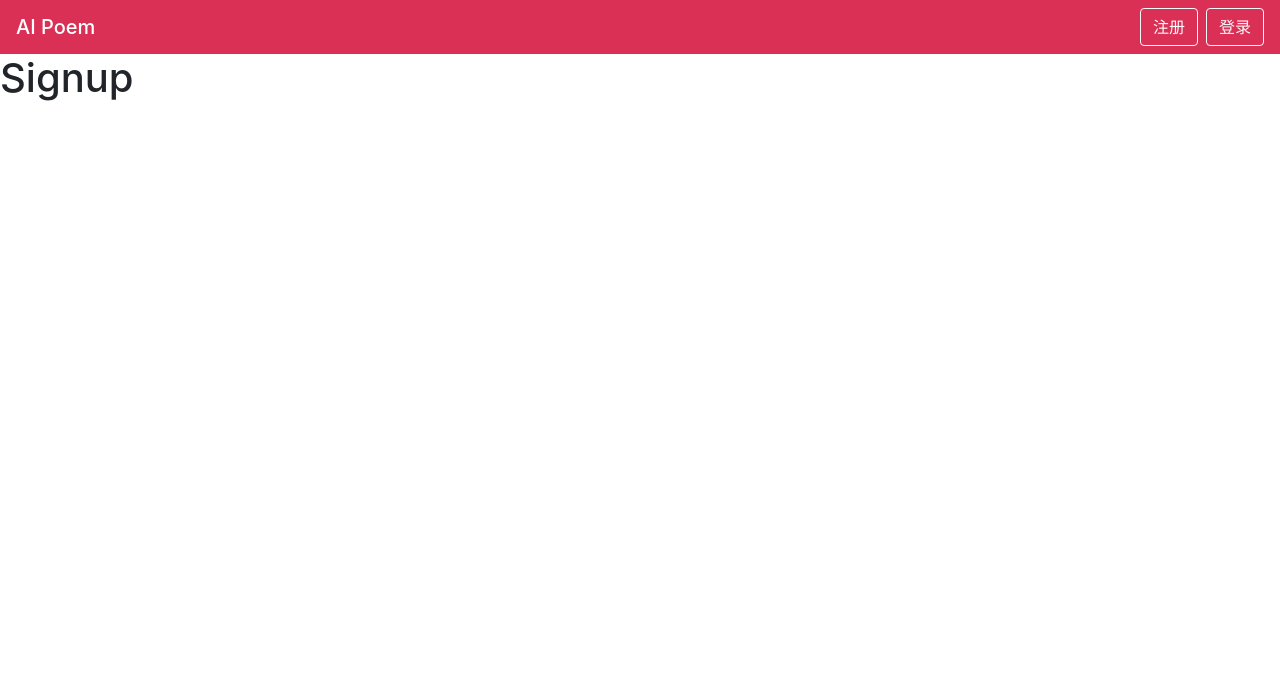
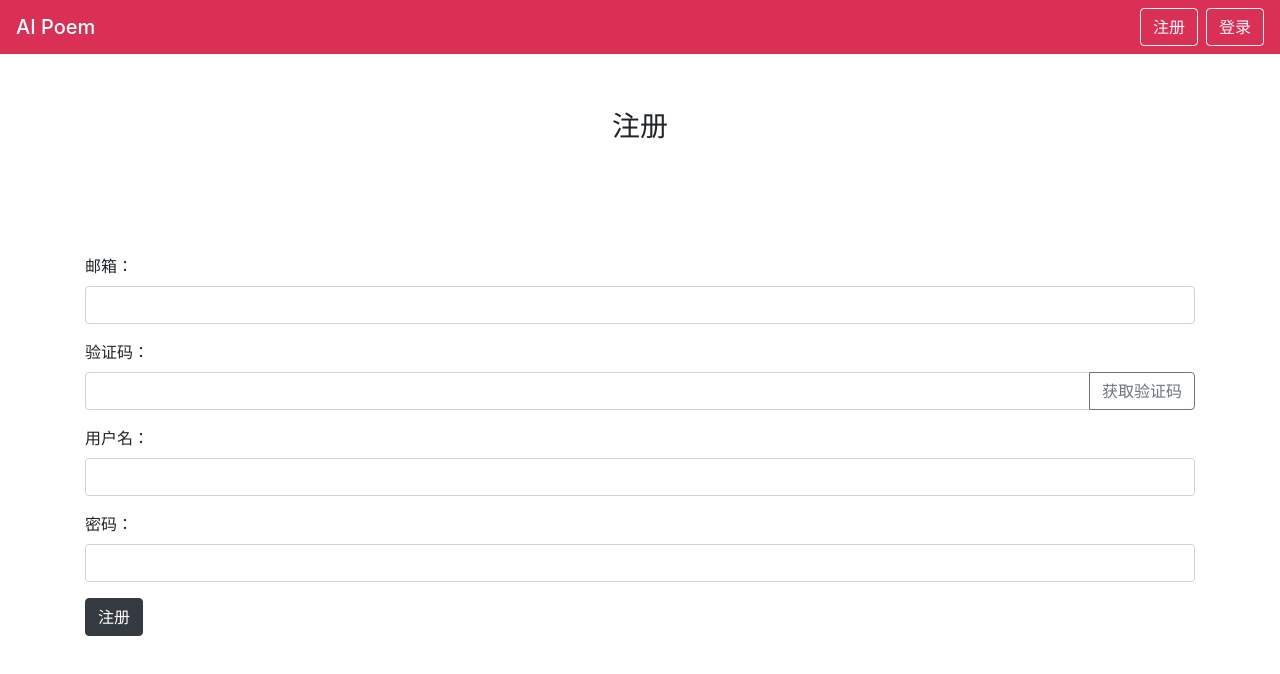
Before and after one commit to 2020-ai-poem/ai-poem-fe, a React (Create React App) app: page /signup in a window 1280 px wide. Shown: the top 674 px of the page. Built offline with nearby package versions, Linux system fonts and the light colour scheme.

Commit message:
signup page.

```diff
--- a/src/pages/authentication/Signin.js
+++ b/src/pages/authentication/Signin.js
@@ -45,13 +45,23 @@ const Signin = () => {
       info: user.info,
       password: sha256(user.password)
     };
-    console.log(qs.stringify(data));
     api
-      .login(data)
+      .login(qs.stringify(data))
       .then(res => {
-        console.log(res);
-        if(res.status === 200) {
+        if(res.status === 200 && !res.data.isOk) {
           setBtnLoading(false);
+          setError({
+            isError: true,
+            content: res.data.errmsg
+          });
+          return;
+        } else if(res.status === 200 && res.data.isOk) {
+          setBtnLoading(false);
+          setSuccess(true);
+
+          setTimeout(() => {
+            history.push('/');
+          }, 1000);
         }
       })
       .catch(error => {
--- a/src/pages/authentication/Signup.js
+++ b/src/pages/authentication/Signup.js
@@ -1,9 +1,91 @@
-import React from 'react';
+import React, { useState } from 'react';
+import sha256 from 'sha256';
+import qs from 'qs';
+import api from '../../tools/api';
+import './authentication.css';
+
+const initUser = {
+  email: '',
+  username: '',
+  password: '',
+  emailCheck: ''
+};
+
+const initError = {
+  isError: false,
+  content: ''
+};
 
 const Signup = () => {
+  const [user, setUser] = useState(initUser);
+  const [error, setError] = useState(initError);
+  const [btnLoading, setBtnLoading] = useState(false);
+
+  const handleChange = e => {
+    setError(initError);
+    setUser({
+      ...user,
+      [e.target.id]: e.target.value
+    });
+  };
+
+  const handleSubmit = e => {
+    e.preventDefault();
+    console.log(user);
+  };
+
+  const emailCheck = e => {
+    e.preventDefault();
+    console.log(user);
+  };
+
   return (
-    <div className="signup">
-      <h1>Signup</h1>
+    <div className="signup container">
+      <div className="sign-title">
+        <h3>注册</h3>
+      </div>
+
+      <form className="form-container">
+        <div className="form-gruop mb-3">
+          <label htmlFor="email">邮箱：</label>
+          <input id="email" value={user.email} type="email"
+            className="form-control" onChange={handleChange}
+            autoComplete="off"
+          />
+        </div>
+
+        <div className="form-group">
+          <label htmlFor="emailCheck">验证码：</label>
+          <div className="input-group">
+            <input id="emailCheck" value={user.emailCheck} type="text"
+              className="form-control" onChange={handleChange}
+            />
+            <div className="input-group-append">
+              <button
+                className="btn btn-outline-secondary"
+                onClick={emailCheck}
+              >获取验证码</button>
+            </div>
+          </div>
+        </div>
+
+        <div className="form-group">
+          <label htmlFor="username">用户名：</label>
+          <input id="username" value={user.username} type="text"
+            onChange={handleChange} className="form-control"
+          />
+        </div>
+
+        <div className="form-group">
+          <label htmlFor="password">密码：</label>
+          <input id="password" value={user.password} type="password"
+            onChange={handleChange} className="form-control"
+          />
+        </div>
+
+        <button className="btn btn-dark" onClick={handleSubmit}>注册</button>
+
+      </form>
     </div>
   );
 };
--- a/src/tools/api.js
+++ b/src/tools/api.js
@@ -2,7 +2,7 @@ import request from './request';
 
 export default {
   // authentication
-  login: (data) => request.get('/signIn', data),
+  login: (data) => request.post('/signIn', data),
 
 
 };
```
